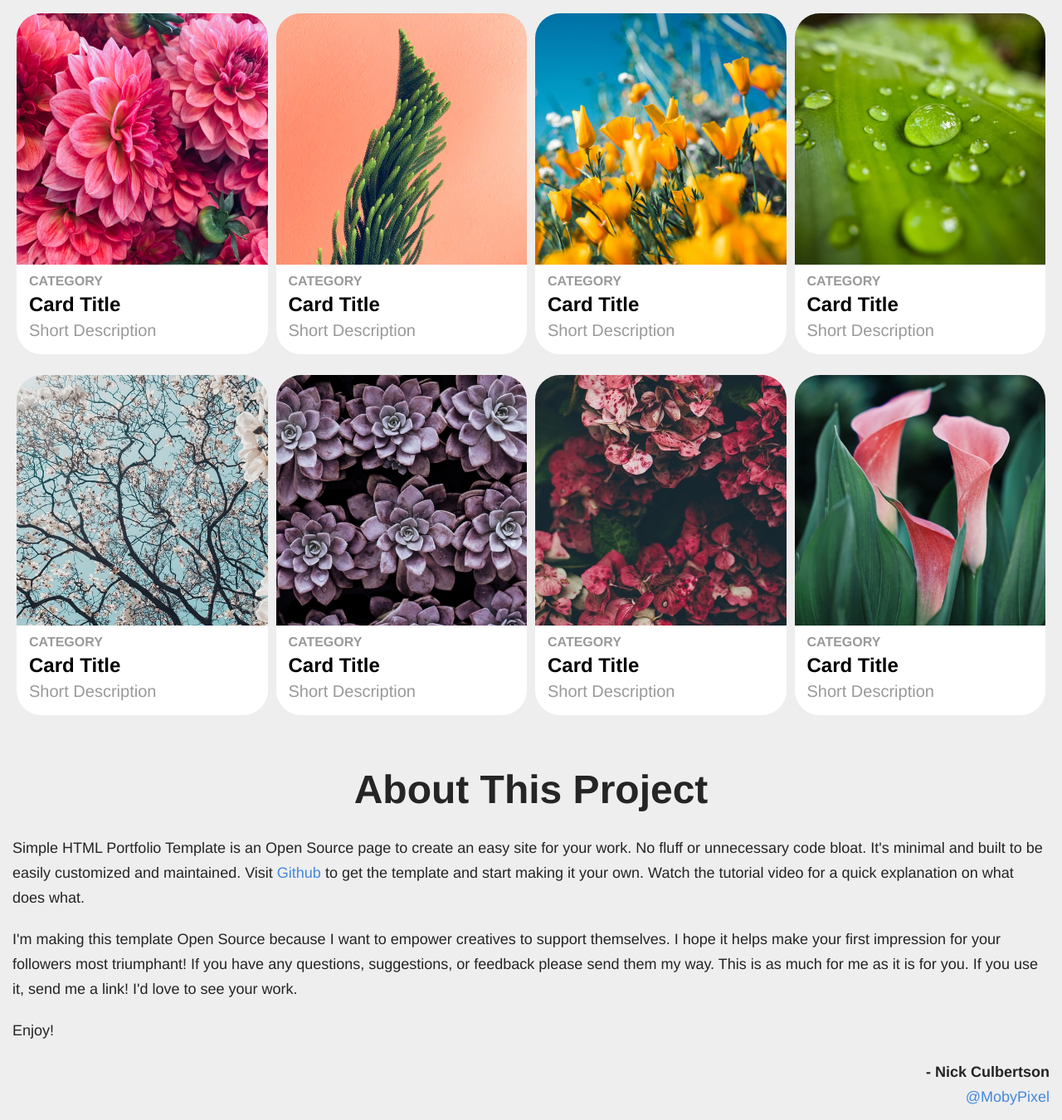
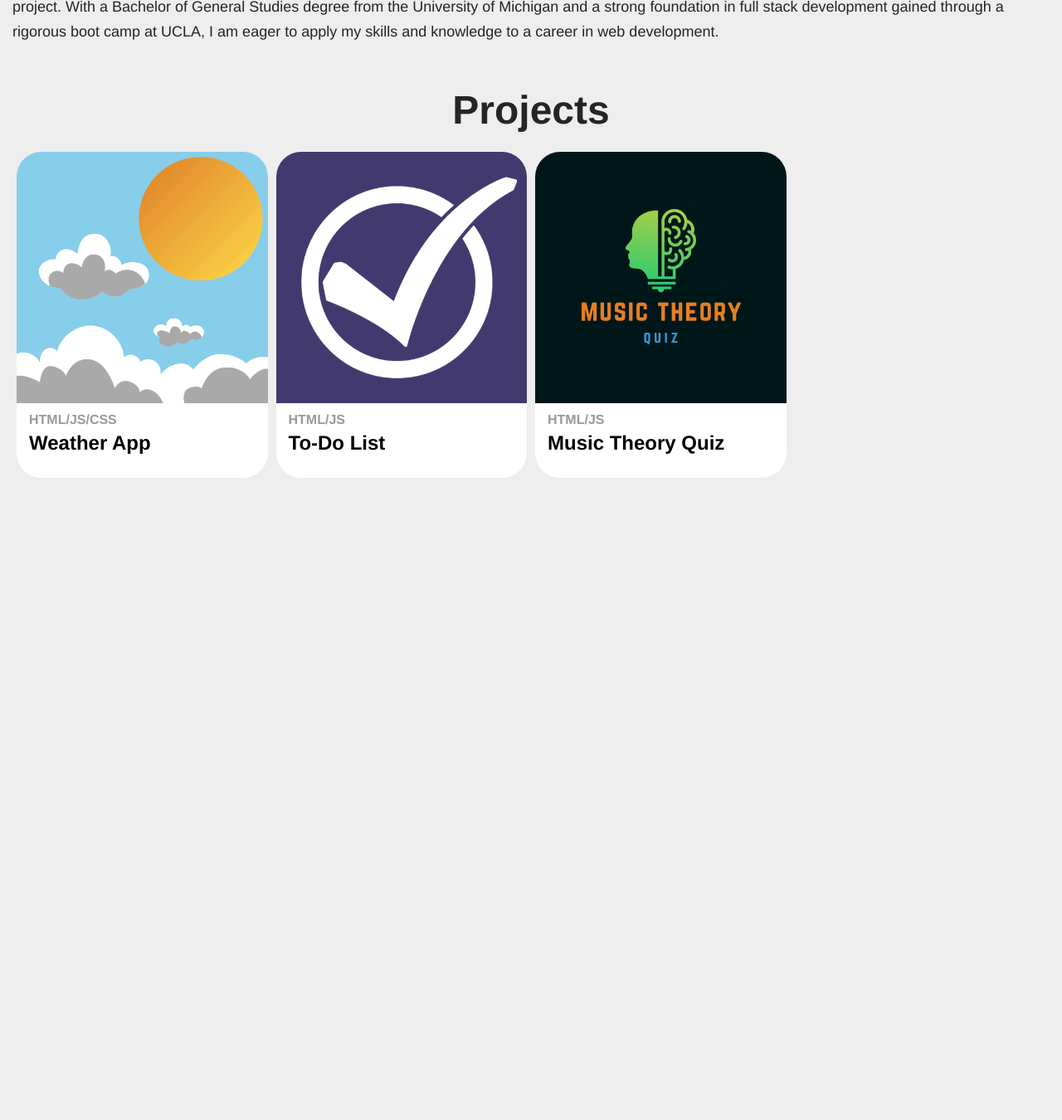
Before and after one commit to julianbetts/correctedFolio, a plain HTML site: page index.html in a window 1280 px wide. Shown: the part 782-2132 px from the top of the page at 83% size. After the commit the page ends 1393 px from the top, so only its background shows below. Drawn offline with Linux system fonts and the light colour scheme.

Commit message:
changes to repos

```diff
--- a/index.html
+++ b/index.html
@@ -3,7 +3,7 @@
     <head>
         <meta charset="UTF-8">
         <meta name="viewport" content="width=device-width, initial-scale=1.0">
-        <title>YOUR_SITE | Portfolio Template</title>
+        <title>Julian Betts | Portfolio Template</title>
         <meta name="description" content="YOUR_SITE description">
         <meta name="author" content="YOUR_NAME">
 
@@ -31,18 +31,18 @@
     <body>
 
         <!-- Navigation Bar -->
-        <div class="topnav" id="myTopnav">
+        <!-- <div class="topnav" id="myTopnav">
             <a href="index.html" class="rightVerticalLine">YOURSITE.COM</a>
             <a href="image-example.html">Image Page Example</a>
             <a href="text-example.html">Text Page Example</a>
             <a href="javascript:void(0);" class="icon leftVerticalLine" onclick="myFunction()"><img src="img/menu.png" height="30" width="30" alt="Menu Button" aria-label="Menu Button"></img>
             </a>
-        </div>
+        </div> -->
 
         <!-- Header with Image & Text -->
         <div class="hero-image" style="background-image: url('img/header-bg.jpg');">
             <div class="coverDiv">
-                <img class="coverArt rounded" src="img/logo.png" alt="Logo" height="350" width="350"></img>
+                <img class="coverArt rounded" src="img/me.jpg" alt="Logo" height="350" width="350"></img>
                 <div class="hero-text">
                     <h1>Julian Betts</h1>
                     <h3>Full Stack Developer</h3>
@@ -54,37 +54,53 @@
         <div class="descriptionDiv">
 
             <!-- Section -->
+            <h2>About</h2>
+            <p>As an experienced sound technician with a passion for programming and web development, I bring a unique blend of technical and creative skills to any project. With a Bachelor of General Studies degree from the University of Michigan and a strong foundation in full stack development gained through a rigorous boot camp at UCLA, I am eager to apply my skills and knowledge to a career in web development.</p>
+
+            <!-- Section -->
             <h2>Projects</h2>
 
             <!-- Portfolio Grid -->
             <div class="grid">
 
                 <!-- Portfolio Item -->
-                <a href="image-example.html" class="card">
+                <a href="https://julianbetts.github.io/weatherApp/" class="card">
                     <div class="content">
-                        <img src="img/card1.jpg" alt="Card Image" height="390" width="390"></img>
+                        <img src="img/weatherIcon.png" alt="Card Image" height="390" width="390"></img>
                         <div class="card-body">
-                            <div class="subtitle">CATEGORY</div>
-                            <div class="title">Card Title</div>
-                            <div class="description">Short Description</div>
+                            <div class="subtitle">HTML/JS/CSS</div>
+                            <div class="title">Weather App</div>
+                            <div class="description"></div>
                         </div>
                     </div>
                 </a>
 
                 <!-- Portfolio Item -->
-                <a href="image-example.html" class="card">
+                <a href="https://julianbetts.github.io/to-do-list.js/" class="card">
                     <div class="content">
-                        <img src="img/card2.jpg" alt="Card Image" height="390" width="390"></img>
+                        <img src="img/checkIcon.png" alt="Card Image" height="390" width="390"></img>
                         <div class="card-body">
-                            <div class="subtitle">CATEGORY</div>
-                            <div class="title">Card Title</div>
-                            <div class="description">Short Description</div>
+                            <div class="subtitle">HTML/JS</div>
+                            <div class="title">To-Do List</div>
+                            <div class="description"></div>
                         </div>
                     </div>
                 </a>
 
                 <!-- Portfolio Item -->
-                <a href="image-example.html" class="card">
+                <a href="https://julianbetts.github.io/quiz.js/" class="card">
+                    <div class="content">
+                        <img src="img/theory.png" alt="Card Image" height="390" width="390"></img>
+                        <div class="card-body">
+                            <div class="subtitle">HTML/JS</div>
+                            <div class="title">Music Theory Quiz</div>
+                            <div class="description"></div>
+                        </div>
+                    </div>
+                </a>
+
+                <!-- Portfolio Item -->
+                <!-- <a href="image-example.html" class="card">
                     <div class="content">
                         <img src="img/card3.jpg" alt="Card Image" height="390" width="390"></img>
                         <div class="card-body">
@@ -93,10 +109,10 @@
                             <div class="description">Short Description</div>
                         </div>
                     </div>
-                </a>
+                </a> -->
 
                 <!-- Portfolio Item -->
-                <a href="image-example.html" class="card">
+                <!-- <a href="image-example.html" class="card">
                     <div class="content">
                         <img src="img/card4.jpg" alt="Card Image" height="390" width="390"></img>
                         <div class="card-body">
@@ -105,10 +121,10 @@
                             <div class="description">Short Description</div>
                         </div>
                     </div>
-                </a>
+                </a> -->
 
                 <!-- Portfolio Item -->
-                <a href="image-example.html" class="card">
+                <!-- <a href="image-example.html" class="card">
                     <div class="content">
                         <img src="img/card5.jpg" alt="Card Image" height="390" width="390"></img>
                         <div class="card-body">
@@ -117,10 +133,10 @@
                             <div class="description">Short Description</div>
                         </div>
                     </div>
-                </a>
+                </a> -->
 
                 <!-- Portfolio Item -->
-                <a href="image-example.html" class="card">
+                <!-- <a href="image-example.html" class="card">
                     <div class="content">
                         <img src="img/card6.jpg" alt="Card Image" height="390" width="390"></img>
                         <div class="card-body">
@@ -129,10 +145,10 @@
                             <div class="description">Short Description</div>
                         </div>
                     </div>
-                </a>
+                </a> -->
 
                 <!-- Portfolio Item -->
-                <a href="image-example.html" class="card">
+                <!-- <a href="image-example.html" class="card">
                     <div class="content">
                         <img src="img/card7.jpg" alt="Card Image" height="390" width="390"></img>
                         <div class="card-body">
@@ -141,10 +157,10 @@
                             <div class="description">Short Description</div>
                         </div>
                     </div>
-                </a>
+                </a> -->
 
                 <!-- Portfolio Item -->
-                <a href="image-example.html" class="card">
+                <!-- <a href="image-example.html" class="card">
                     <div class="content">
                         <img src="img/card8.jpg" alt="Card Image" height="390" width="390"></img>
                         <div class="card-body">
@@ -154,7 +170,7 @@
                         </div>
                     </div>
                 </a>
-            </div>
+            </div> -->
 
 
             <!-- Section -->
@@ -171,21 +187,11 @@
                 <source src="videos/Sample.mp4" type="video/mp4">
             </video> -->
 
-            <!-- Section -->
-            <h2>About This Project</h2>
-            <p>Simple HTML Portfolio Template is an Open Source page to create an easy site for your work. No fluff or unnecessary code bloat. It's minimal and built to be easily customized and maintained. Visit <a href="https://github.com/NickCulbertson/Simple-HTML-Portfolio-Template" target="_blank">Github</a> to get the template and start making it your own. Watch the tutorial video for a quick explanation on what does what.</p>
-
-            <p>I'm making this template Open Source because I want to empower creatives to support themselves. I hope it helps make your first impression for your followers most triumphant! If you have any questions, suggestions, or feedback please send them my way. This is as much for me as it is for you. If you use it, send me a link! I'd love to see your work.</p>
-
-            <p>Enjoy!</p>
-
-            <p style="text-align: right;"><strong>- Nick Culbertson</strong><br>
-            <a href="https://www.twitter.com/mobypixel" target="_blank">@MobyPixel</a></p>
 
         </div>
 
         <!-- Share Your Socials -->
-        <div class="textBubbleDiv">
+        <!-- <div class="textBubbleDiv">
             <p class="light">Follow @YourName :
             <a href="https://www.twitter.com/YOUR_NAME" target="_blank"><img class="socialLink" src="img/twitter.png" alt="Twitter" height="25" width="25"></img></a>
             <a href="https://www.facebook.com/YOUR_NAME" target="_blank"><img class="socialLink" src="img/facebook.png" alt="Facebook" height="25" width="25"></img></a>
@@ -195,17 +201,14 @@
 
         <div class="contact">
             <div class="contact-body">
-                <!-- Section -->
+
                 <h2>Contact</h2>
                 <p>Tap the email address to send a message. We look forward to hearing from you.</p>
                 <p><strong><a href="mailto:hello@yoursite.com">hello@yoursite.com</a></strong></p>
             </div>
         </div>
+ -->
 
-        <!-- Feel free to put your own text here or share the love. -->
-        <div class="footer">
-            <p class="subtle"><i>Get an open source Portfolio template <a href="https://github.com/NickCulbertson/Simple-HTML-Portfolio-Template" target="_blank" aria-label="Download Portfolio Template Button">here</a>.</i></p>
-        </div>
 
         <!-- Navigation Script -->
         <script>
```
Also changed, not shown: img/checkIcon.png (added), img/me.jpg (added), img/theory.png (added), img/to-do.png (added), img/weatherIcon.png (added), 1 other file.
